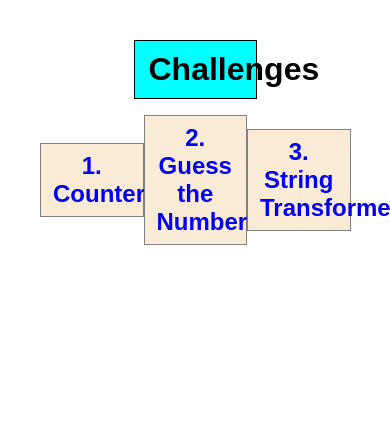
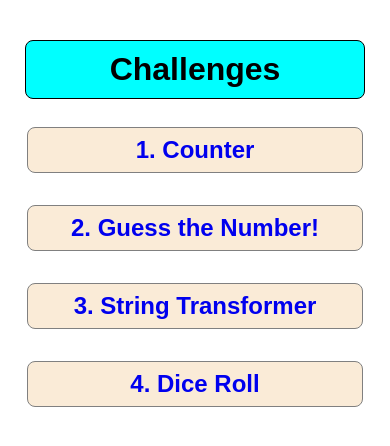
Before and after one commit to sunabhasinha/challanges, a plain HTML site: page index.html in a window 390 px wide. Drawn offline with Linux system fonts and the light colour scheme.

Commit message:
add dice roll to home page

```diff
--- a/index.css
+++ b/index.css
@@ -8,7 +8,9 @@ body {
 	display: flex;
 	justify-content: space-between;
 	align-items: center;
+	gap: 16px;
 }
+
 .challenge-title {
 	font-size: 32px;
 	text-align: center;
@@ -18,6 +20,7 @@ body {
 	padding: 10px 14px;
 	font-weight: bold;
 	background-color: aqua;
+	border-radius: 8px;
 }
 .challenge {
 	border: 1px solid gray;
@@ -26,8 +29,29 @@ body {
 	width: 25%;
 	padding: 8px 12px;
 	text-align: center;
+	border-radius: 8px;
 }
 a {
 	text-decoration: none;
 	text-transform: none;
 }
+
+@media screen and (max-width: 768px) {
+	body {
+		padding: 0;
+		margin: 40px 20px;
+	}
+	.challenge-box {
+		flex-direction: column;
+		justify-content: center;
+	}
+
+	.challenge-title {
+		width: calc(100% - 40px);
+		margin: 20px auto;
+	}
+	.challenge {
+		width: calc(100% - 40px);
+		margin: 8px auto;
+	}
+}
--- a/index.html
+++ b/index.html
@@ -22,6 +22,9 @@
 					>3. String Transformer</a
 				>
 			</h1>
+			<h1 class="challenge">
+				<a href="./mini-challanges/dice-roll/index.html">4. Dice Roll</a>
+			</h1>
 		</div>
 	</body>
 </html>
--- a/mini-challanges/dice-roll/index.css
+++ b/mini-challanges/dice-roll/index.css
@@ -57,3 +57,9 @@ header {
 	text-align: center;
 	border-bottom: 0.5px solid black;
 }
+
+@media screen and (max-width: 768px) {
+	button {
+		width: 60%;
+	}
+}
--- a/mini-challanges/string-transformer/index.css
+++ b/mini-challanges/string-transformer/index.css
@@ -40,3 +40,12 @@ h1 {
 	width: 100%;
 	background-color: antiquewhite;
 }
+@media screen and (max-width: 768px) {
+	fieldset {
+		width: 80%;
+	}
+	h1 {
+		width: 80%;
+		margin: 10px 20px;
+	}
+}
```
